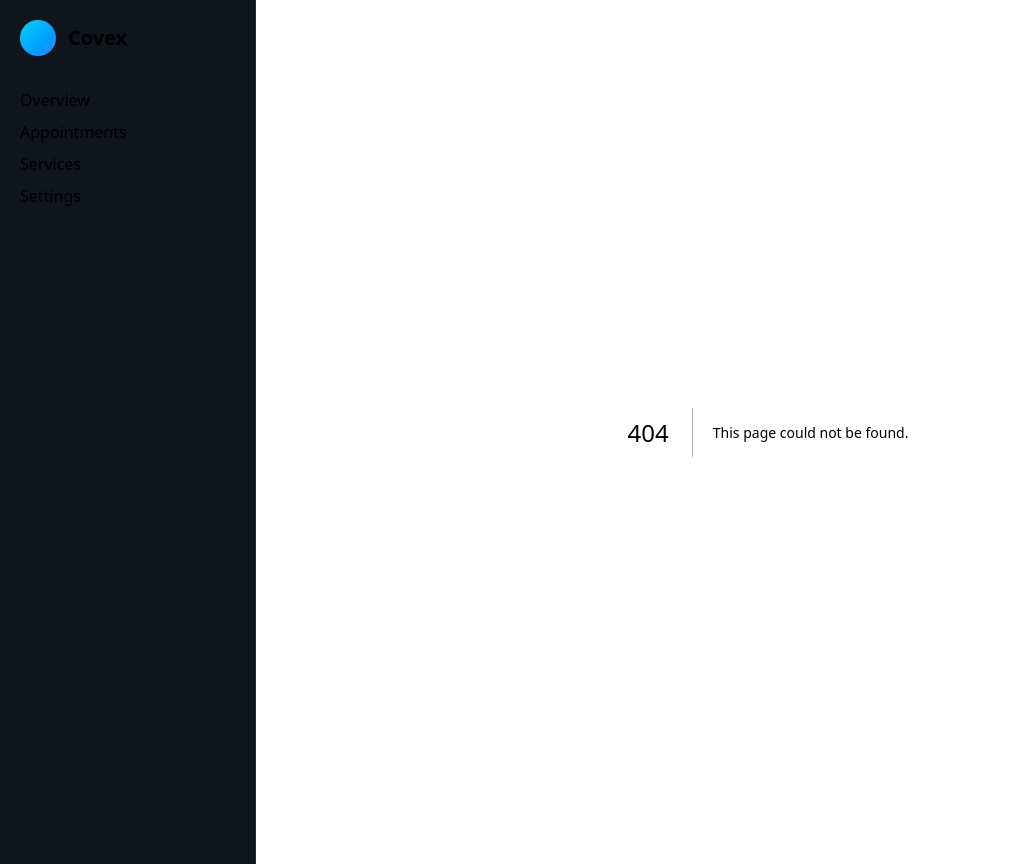
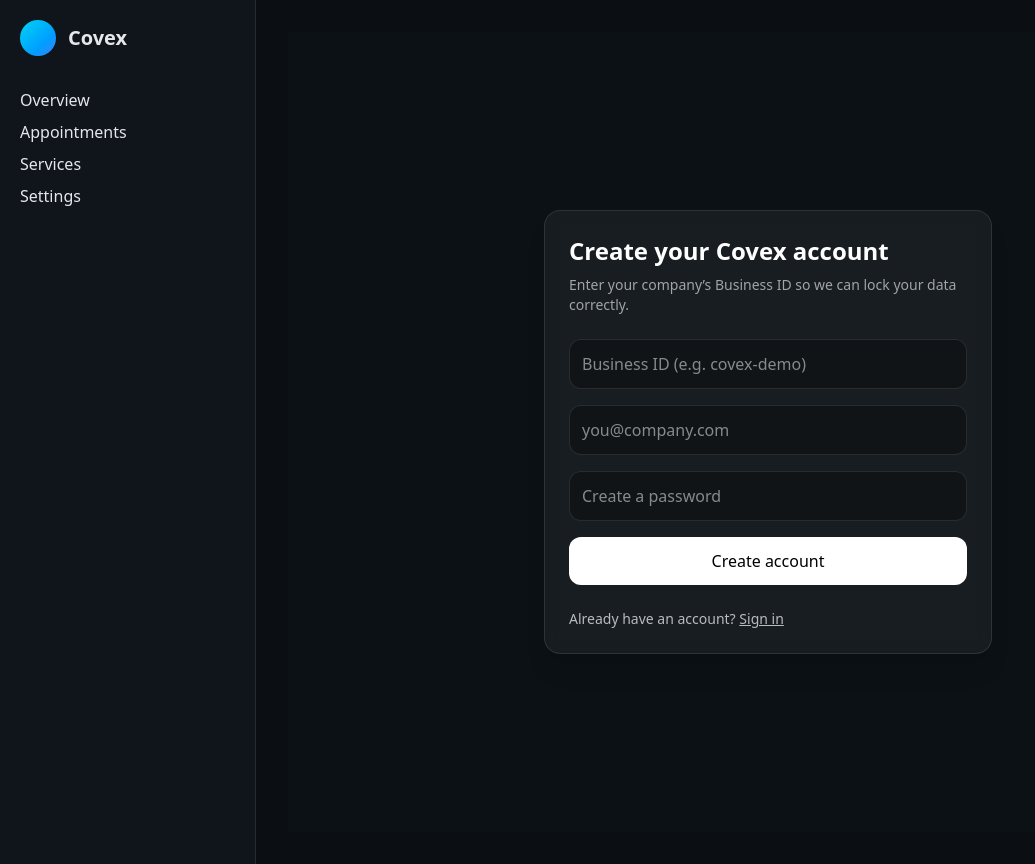
Before and after one commit to Covex-ai/covex-dashboard, a Next.js app: page /signup in a window 1280 px wide. Before the commit this address had no page. Shown: the whole page, without its empty margins (0-1035 px from the left). Built offline with nearby package versions, Linux system fonts and the light colour scheme; no server answers.

Commit message:
Create page.tsx

```diff
--- /dev/null
+++ b/app/signup/page.tsx
@@ -0,0 +1,128 @@
+"use client";
+
+import { Suspense, useState } from "react";
+import { useRouter, useSearchParams } from "next/navigation";
+import { createBrowserSupabaseClient } from "@/lib/supabaseBrowser";
+
+export const dynamic = "force-dynamic";
+
+function SignupInner() {
+  const router = useRouter();
+  const params = useSearchParams();
+  const next = params.get("next") || "/";
+  const supabase = createBrowserSupabaseClient();
+
+  const [email, setEmail] = useState("");
+  const [password, setPassword] = useState("");
+  const [businessId, setBusinessId] = useState("");
+  const [err, setErr] = useState<string | null>(null);
+  const [loading, setLoading] = useState(false);
+
+  async function onSignup(e: React.FormEvent) {
+    e.preventDefault();
+    setErr(null);
+    setLoading(true);
+
+    // 1) create auth user
+    const { data, error } = await supabase.auth.signUp({
+      email,
+      password,
+      options: {
+        emailRedirectTo: typeof window !== "undefined" ? window.location.origin : "",
+      },
+    });
+    if (error) {
+      setLoading(false);
+      setErr(error.message);
+      return;
+    }
+
+    // 2) create profiles row (RLS policy allows self insert)
+    const userId = data.user?.id;
+    if (!userId) {
+      setLoading(false);
+      setErr("Sign-up succeeded but no user ID returned.");
+      return;
+    }
+
+    const { error: pErr } = await supabase
+      .from("profiles")
+      .insert([{ id: userId, business_id: businessId, role: "member" }]);
+
+    setLoading(false);
+
+    if (pErr) {
+      setErr(pErr.message);
+      return;
+    }
+
+    // If email confirmations are ON, user must verify before session exists.
+    // Still send them to login with a helpful message.
+    router.replace("/login?next=" + encodeURIComponent(next));
+  }
+
+  return (
+    <div className="min-h-screen flex items-center justify-center bg-[#0b1115] text-white p-6">
+      <div className="w-full max-w-md rounded-2xl border border-white/10 bg-white/5 backdrop-blur p-6 shadow-xl">
+        <h1 className="text-2xl font-semibold">Create your Covex account</h1>
+        <p className="mt-2 text-sm text-white/60">
+          Enter your company’s Business ID so we can lock your data correctly.
+        </p>
+
+        <form onSubmit={onSignup} className="mt-6 space-y-4">
+          <input
+            type="text"
+            required
+            value={businessId}
+            onChange={(e) => setBusinessId(e.target.value.trim())}
+            placeholder="Business ID (e.g. covex-demo)"
+            className="w-full rounded-xl border border-white/10 bg-black/30 p-3 outline-none focus:border-white/30"
+          />
+          <input
+            type="email"
+            required
+            value={email}
+            onChange={(e) => setEmail(e.target.value)}
+            placeholder="you@company.com"
+            className="w-full rounded-xl border border-white/10 bg-black/30 p-3 outline-none focus:border-white/30"
+          />
+          <input
+            type="password"
+            required
+            value={password}
+            onChange={(e) => setPassword(e.target.value)}
+            placeholder="Create a password"
+            className="w-full rounded-xl border border-white/10 bg-black/30 p-3 outline-none focus:border-white/30"
+          />
+          <button
+            type="submit"
+            disabled={loading}
+            className="w-full rounded-xl bg-white text-black py-3 font-medium hover:bg-white/90 disabled:opacity-60"
+          >
+            {loading ? "Creating…" : "Create account"}
+          </button>
+        </form>
+
+        {err && <div className="mt-4 text-sm text-red-400">{err}</div>}
+
+        <div className="mt-6 text-sm text-white/70">
+          Already have an account?{" "}
+          <button
+            onClick={() => router.push("/login")}
+            className="underline hover:text-white"
+          >
+            Sign in
+          </button>
+        </div>
+      </div>
+    </div>
+  );
+}
+
+export default function SignupPage() {
+  return (
+    <Suspense fallback={<div className="p-6 text-white">Loading…</div>}>
+      <SignupInner />
+    </Suspense>
+  );
+}
```
